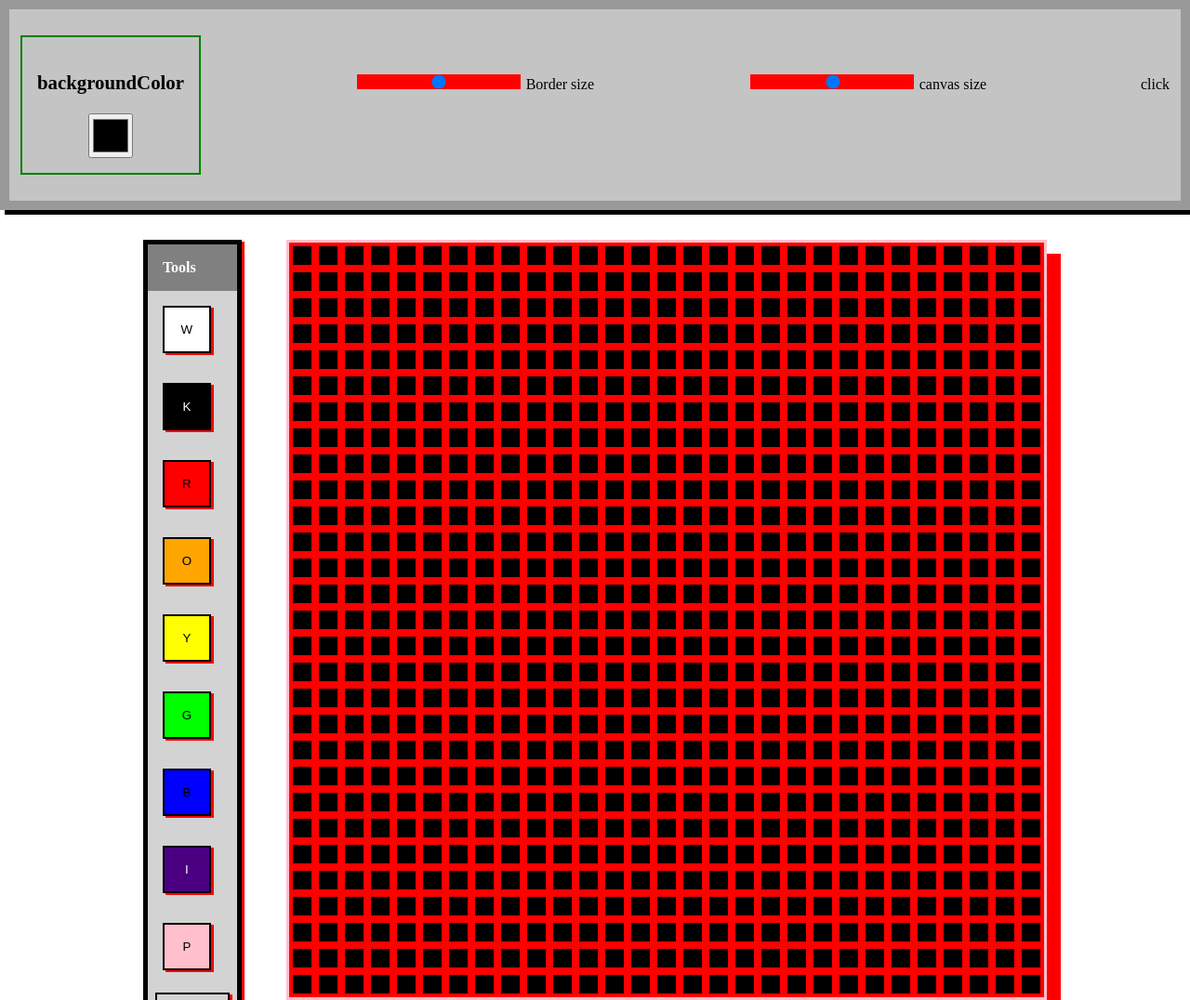
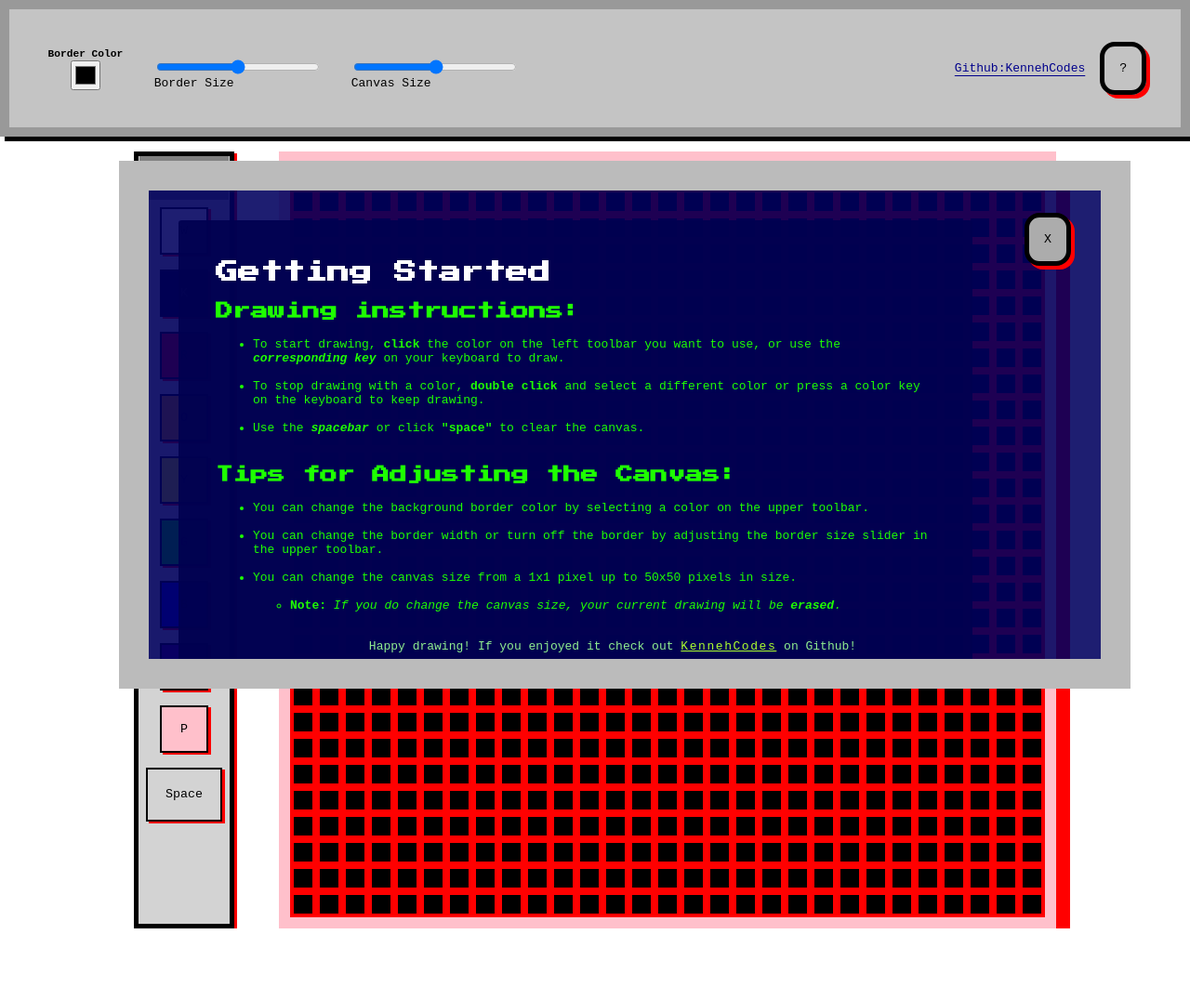
Before and after one commit to Kennehcodes/etch-a-sketch-project, a plain HTML site: page index.html in a window 1280 px wide. Shown: the top 1076 px of the page at 93% size. After the commit the page ends 999 px from the top, so only its background shows below. Drawn offline with Linux system fonts and the light colour scheme.

Commit message:
added styling, and help box functionality

```diff
--- a/index.html
+++ b/index.html
@@ -1,45 +1,118 @@
 <!DOCTYPE html>
 <html lang="en">
   <head>
-<link rel="stylesheet" href="styles.css">
+    <link rel="preconnect" href="https://fonts.googleapis.com">
+    <link rel="preconnect" href="https://fonts.gstatic.com" crossorigin>
+    <link href="https://fonts.googleapis.com/css2?family=Press+Start+2P&display=swap" rel="stylesheet">
+    <link rel="stylesheet" href="styles.css" />
     <title>Etch-a-Sketch</title>
-
   </head>
   <body>
     <header class="header">
-    <ul class="flexli">
+        <div class="flex-head flexli">
+        <ul class="flexli add">
+
         <li>
-            <div class="flex-col bor">
-                <p class="htext">backgroundColor</p>
+          <div class="flex-col">
+            <p class="htext">Border Color</p>
             <form id="form" class="flex inp">
-                <input id="colorPicker" type="color" name="colorPicker">
-
+              <input id="colorPicker" type="color" name="colorPicker" />
             </form>
           </div>
         </li>
         <li>
           <div>
-                <div class="slider">
-                    <input type="range" id="range1" name="range1" min="0" max="6">
-                    <label for="range1">Border size</label>
+            <div class="slider flex-col">
+              <input type="range" id="range1" name="range1" min="0" max="6" />
+              <label for="range1">Border Size</label>
             </div>
           </div>
         </li>
         <li>
           <div>
-                <div class="slider">
-                    <input type="range" id="range2" name="range2" min="1" max="100">
-                    <label for="range2">canvas size</label>
+            <div class="slider flex-col">
+              <input type="range" id="range2" name="range2" min="1" max="100" />
+              <label for="range2">Canvas Size</label>
             </div>
           </div>
+        </li>
 
-        <li>click</li>
+
       </ul>
+      <ul class="rnavitem">
+
+        <li><a href="https://github.com/Kennehcodes">Github:KennehCodes</a></li>
+        <li><button id="help" class="help x">?</button></li>
+    </ul>
+
+    </div>
     </header>
+
+    <div class="popup" id="popup">
+      <section class="flexbox popup-title">
+        <div class="popup-left-heading">
+          <h1>Getting Started</h1>
+          <h3>Drawing instructions:</h3>
+          <ul>
+            <li>
+              To start drawing, <b>click</b> the color on the left toolbar you
+              want to use, or use the <b><i>corresponding key</i></b> on your
+              keyboard to draw.
+            </li>
+            <br />
+            <li>
+              To stop drawing with a color, <b>double click</b> and select a
+              different color or press a color key on the keyboard to keep
+              drawing.
+            </li>
+            <br>
+            <li>
+                Use the <b><i>spacebar</i></b> or click <b>"space"</b> to clear
+                the canvas.
+              </li>
+              <br />
+          </ul>
+          <h3>Tips for Adjusting the Canvas:</h3>
+          <ul>
+
+            <li>
+              You can change the background border color by selecting a color on
+              the upper toolbar.
+            </li>
+
+            <br />
+            <li>
+              You can change the border width or turn off the border by
+              adjusting the border size slider in the upper toolbar.
+            </li>
+            <br />
+            <li>
+              You can change the canvas size from a 1x1 pixel up to 50x50 pixels
+              in size.<br /><br />
+
+              <ul>
+                <li>
+                    <b>Note:</b
+              >
+              <em>
+                If you do change the canvas size, your current drawing will be
+                <b>erased</b>.</em
+              >
+            </li><ul>
+
+            </li>
+          </ul>
+          <p class="plug">Happy drawing! If you enjoyed it check out <a class="pluglink" href="https://github.com/Kennehcodes">KennehCodes</a> on Github!</p>
+        </div>
+        <div class="popup-right-heading">
+          <button class="x" id="popupClose">X</button>
+        </div>
+      </section>
+    </div>
     <div class="mainContent">
       <div class="toolbar">
         <ul class="tbul">
-        <li class="tbli tbh"> Tools</li>
+          <li class="tbli tbh">Tools</li>
           <li class="tbwhite tbl"><button class="btW">W</button></li>
           <li class="tbblack tbl"><button class="btK">K</button></li>
           <li class="tbred tbl"><button class="btR">R</button></li>
@@ -52,9 +125,7 @@
           <li class="tbs"><button class="space">Space</button></li>
         </ul>
       </div>
-<div id="drawing-canvas" class="container">
-
-</div>
+      <div id="drawing-canvas" class="container"></div>
     </div>
     <script src="logic.js"></script>
   </body>
--- a/logic.js
+++ b/logic.js
@@ -196,15 +196,20 @@ function startPaintingViaClick(classname) {
     }
 
 
+let closeX = document.querySelector("#popupClose");
+let popup = document.querySelector("#popup");
+
+closeX.addEventListener("click", () => {
+popup.classList.add("pophide");
+})
 
 
+let help = document.querySelector("#help");
 
+help.addEventListener('click', () => {
 
-
-
-
-
-
+popup.classList.remove("pophide");
+})
 
 //creates a label for the grids, takes in two numbers and returns a string
 function makeBlockLabel(number1, number2) {
--- a/styles.css
+++ b/styles.css
@@ -1,6 +1,9 @@
 body, html {
     margin:0 ;
     padding: 0;
+
+    max-width: 100vw;
+    max-height: 100vh;
 }
 .header, .container{
     display: flex;
@@ -17,11 +20,11 @@ body, html {
     box-shadow: 5px 5px black;
 }
 .mainContent {
-       display: flex;
+    display: flex;
     justify-content: center;
     width: 100%;
     gap: 3rem;
-    margin-top: 2rem;
+    margin-top: 1rem;
 
 }
 .tbli, .tbul {
@@ -31,6 +34,8 @@ body, html {
 
 .tbh {
     background-color: grey;
+    width: 4rem;
+    text-align: center;
 }
 
 .tbh, .tbred {
@@ -44,6 +49,7 @@ body, html {
     display: flex;
     flex-direction: column;
     justify-content: center;
+    align-items: center;
 }
 
 .tbl {
@@ -51,7 +57,7 @@ body, html {
     box-shadow:  3px 2px red;
     padding: 0rem;
     width: 3rem;
-    margin: 1rem;
+    margin: 0.5rem;
     text-align: center;
 }
 .tbs {
@@ -61,6 +67,8 @@ body, html {
     margin: 0.5rem;
     text-align: center;
 }
+.space:hover {
+    color:rgba(0, 0, 0, 0);}
 li button {
     background-color: rgba(0, 0, 0, 0) ;
     width: fit-content;
@@ -68,8 +76,12 @@ li button {
     border: none;
 }
 
+button {
+    font-family:  monospace;
+}
 
 .toolbar {
+
     border: 5px solid #000;
     box-shadow:  3px 2px red;
     padding: 0;
@@ -79,7 +91,7 @@ li button {
 
 .container {
     border-style: solid;
-    border-size: 12px;
+    border-width: 12px;
     border-color:  pink;
     box-shadow:  15px 15px red;
     padding: 0;
@@ -98,7 +110,7 @@ li button {
     border-style: solid;
     padding: 10px;
     background-color: black;
-    border-radius: 0r%;
+    border-radius: 0;
     margin: 0;
 }
 
@@ -111,15 +123,23 @@ li button {
     transition: background-color 0.2  1s ;
     transition-timing-function: linear ;
 }
+.tbred:hover, .btR:hover
+{
+    color: #ff0000;
+}
 
 .red, .tbred, .btR {
     background-color: #FF0000;
 }
-
+.tbgreen:hover, .btG:hover {
+    color: #00ff00;
+}
 .green, .tbgreen, .btG {
     background-color: #00FF00;
 }
-
+.tbblue:hover, .btB:hover {
+    color: #0000FF;
+}
 .blue, .tbblue, .btB {
     background-color: #0000FF;
 }
@@ -127,9 +147,14 @@ li button {
     background-color: black;
     color: white;
 }
-
+.tbblack:hover, .btK:hover {
+    color: black;
+}
 .yellow, .tbyellow, .btY {
     background-color: yellow;
+}
+.tbyellow:hover, .btY:hover {
+    color: yellow;
 }
 .orange, .tborange, .btO {
     background-color: orange;
@@ -137,25 +162,34 @@ li button {
 .white, .tbwhite, .btW {
     background-color: white;
 }
+.tbwhite:hover, .btW:hover {
+    color: white;
+}
 .pink, .tbpink, .btP {
     background-color: pink;
+}
+.tbpink:hover, .btP:hover {
+    color: pink;
 }
 .indigo, .tbindigo, .btI {
     background-color: indigo;
     color: white;
 }
-
+.tbindigo:hover, .btI:hover {
+    color: indigo;
+}
 .flexli {
     display: flex;
     justify-content: space-between;
     align-items: baseline;
     list-style: none;
+    margin: 0;
     padding: 0.75rem;
 }
 
 #colorPicker {
-    width: 3rem;
-    height:3rem;
+    width: 2rem;
+    height:2rem;
 }
 
 .flex {
@@ -176,19 +210,157 @@ li button {
 .htext
 {
     font-weight: 600;
+    margin: 0.1rem;
     font-size: 1.3em;
 }
 
+.rnavitem {
+    margin-right: 2%;
+    list-style: none;
+}
+
+.rnavitem a {
+    text-underline-offset: 4px;
+}
+.rnavitem a:hover {
+    color: red;
+}
+
+.add {
+    align-items: flex-end;
+}
+
+.flex-head {
+align-items: center;
+}
+
+
+.li
 .inp {
     gap: 0.5rem;
 }
 
 #range1, #range2 {
-    appearance: none;
+
     width: 11rem;
     height: 1rem;
-    background: red;
+
     cursor: pointer;
 }
 
-s
+.popup {
+    display: block;
+    position: absolute;
+contain: content;
+   left: 50%;
+   margin-left: -40%;
+    width: 80vw;
+    margin-top: 2%;
+    z-index: 11;
+    height: 60vh;
+    background-color: #00005fe1;
+    border: 2rem rgb(187, 187, 187) solid;
+    padding-bottom: 1.5rem;
+}
+
+body {
+    font-family:  monospace;
+}
+
+h1, h2, h3 {
+    font-family: 'Press Start 2P', monospace;
+}
+.flexbox {
+    display: flex;
+}
+
+.htext {
+    font-size: 0.7rem;
+}
+
+h1 {
+    color: rgb(255, 255, 255);
+
+}
+.popup-title {
+    justify-content: space-between;
+
+}
+
+.popup-left-heading {
+    padding-top: 1.5rem;
+    padding-left: 2.5rem;
+    padding-right: 2.5rem;
+margin: 2rem;
+color: rgb(30, 255, 0);
+border-radius: 0.2rem;
+
+    background-color: rgba(0, 0, 80, 0.918);
+
+    text-align: left;
+
+}
+
+.popup-right-heading {
+    padding: 1.5rem;
+margin-right: 0.5rem;
+
+}
+
+.x {
+    padding: 1rem;
+    border-radius: 1rem;
+    border: 0.36rem solid black;
+    box-shadow:  4px 4px red;
+    background-color: #acacac;
+}
+
+.x:hover {
+    background-color: rgb(196, 196, 196);
+}
+
+.x:active {
+    background-color: rgb(223, 223, 223);
+}
+.plug {
+
+    color: lightgreen;
+    text-align: center;
+    padding: 1rem;
+}
+
+.pluglink {
+    color: greenyellow;
+    letter-spacing: 0.2ch;
+}
+.pluglink:hover {
+    color: white;
+
+}
+
+.pophide {
+    visibility: hidden;
+}
+
+.rnavitem {
+    display: flex;
+    align-items: center;
+    gap: 1rem;
+
+}
+
+.rnavitem a {
+    color: darkblue;
+}
+
+.help {
+    background-color: rgba(194, 194, 194, 0.514);
+    display: inline;
+}
+
+.help:hover {
+    background-color: pink;
+}
+.help:active {
+    background-color: white;
+}
```
Lines whose indentation alone changed are shown as unchanged.
